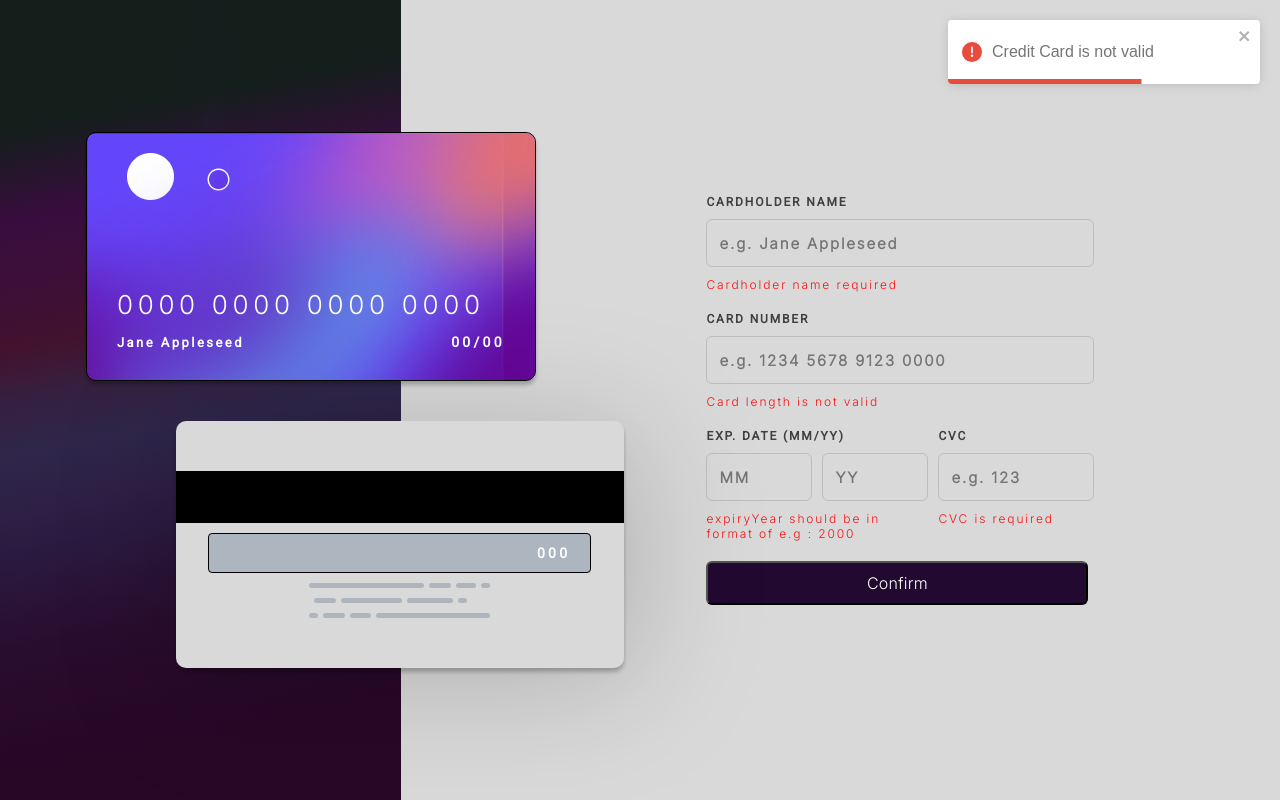
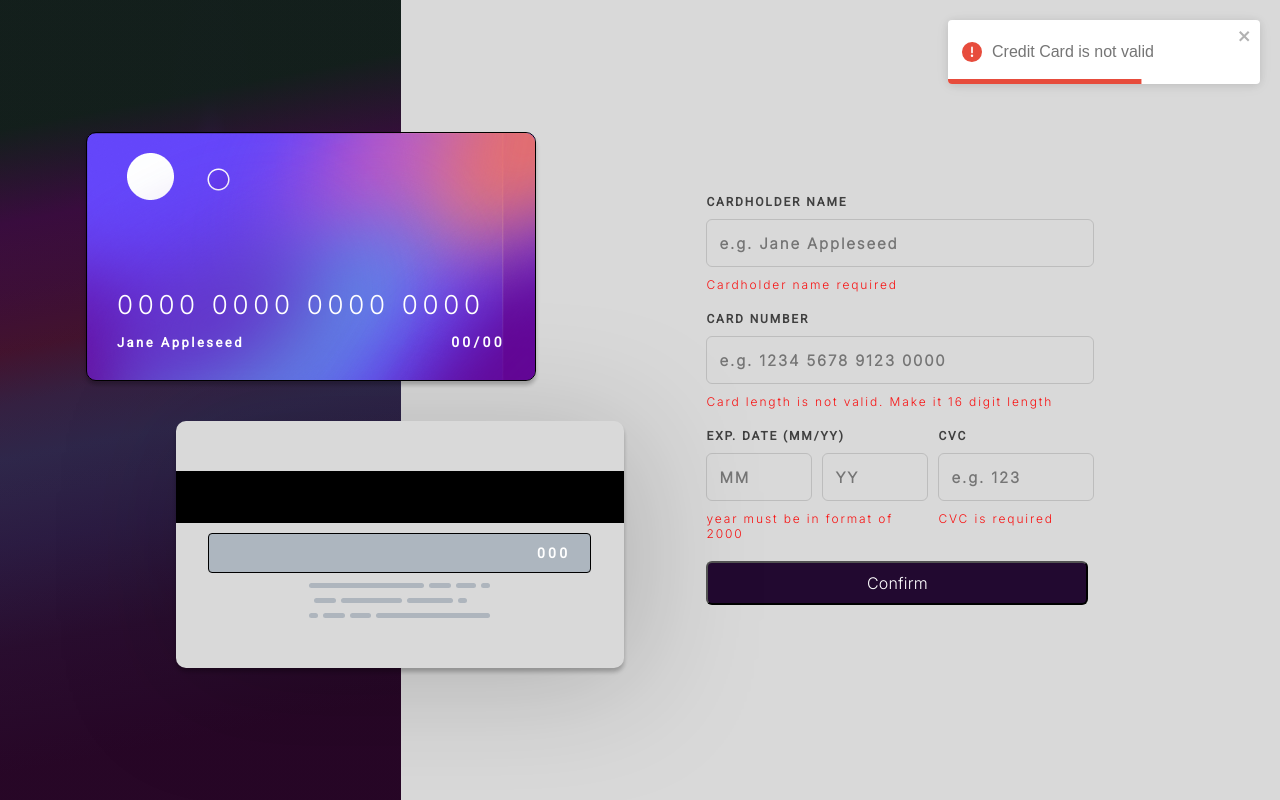
Before and after one commit to 2023PHOENIX/Credit-Card-Generator, a React (Vite) app: page / in a window 1280 px wide. Both pictures are taken after a click on the button "Confirm". Built offline with nearby package versions, Linux system fonts and the light colour scheme; a web font is replaced by a local one.

Commit message:
bug fixing

```diff
--- a/src/Components/CreditCardForm.jsx
+++ b/src/Components/CreditCardForm.jsx
@@ -1,8 +1,8 @@
-import React, { useEffect, useState } from "react";
+import React, {useEffect, useState} from "react";
 // 1233445677891123
 // rendered using prop drilling.
 
-import { toast, ToastContainer } from "react-toastify";
+import {toast, ToastContainer} from "react-toastify";
 import "react-toastify/dist/ReactToastify.css";
 
 function CreditCardForm(props) {
@@ -13,13 +13,13 @@ function CreditCardForm(props) {
         expiryMonth: "",
         expiryYear: "",
     });
-  const { setCardDetails } = props;
+    const {setCardDetails} = props;
     const [err, setErr] = useState({});
 
     const handleChange = (e) => {
-    const { name, value } = e.target;
+        const {name, value} = e.target;
         // console.log(name, value);
-    setUserInput({ ...userInput, [name]: value });
+        setUserInput({...userInput, [name]: value});
     };
 
     const errorChecks = () => {
@@ -33,7 +33,7 @@ function CreditCardForm(props) {
             error.cardNumber = "Card number required";
         }
         if (userInput.cardNumber.length !== 16) {
-      error.cardNumber = "Card length is not valid";
+            error.cardNumber = "Card length is not valid. Make it 16 digit length";
         }
         if (userInput.cvcCode.trim() === "") {
             error.cvcCode = "CVC is required";
@@ -44,17 +44,23 @@ function CreditCardForm(props) {
         const currentDate = new Date();
         let month = currentDate.getMonth();
         let year = currentDate.getFullYear();
-
+        console.log(month, year);
+        console.log(Number(userInput.expiryMonth), Number(userInput.expiryYear));
         if (
-      userInput.expiryYear < year ||
-      (year === userInput.expiryYear && month > userInput.expiryMonth)
+            userInput.expiryYear < year
         ) {
             error.expiryYear = "expiry date is not valid";
         }
+        if(Number(userInput.expiryYear) === Number(year) && Number(userInput.expiryMonth) < Number(month)){
+            error.expiryYear = "invalid";
+        }
+        if((userInput.expiryYear.length === 4) === false){
 
-    if (userInput.expiryYear.length !== 4) {
-      error.expiryYear = "expiryYear should be in format of e.g : 2000";
+            error.expiryYear = "year must be in format of 2000"
         }
+
+        console.log(error);
+
         setErr(error);
         return Object.keys(error).length === 0;
     };
@@ -87,6 +93,7 @@ function CreditCardForm(props) {
         };
 
         const noErr = errorChecks();
+
         if (noErr) {
             const expiry = `${userInput.expiryMonth}/${
                 userInput.expiryYear.substring(2)
@@ -142,7 +149,7 @@ function CreditCardForm(props) {
                             placeholder="YY"
                         />
                     </div>
-          {err.cvcCode && <div className="error">{err.expiryYear}</div>}
+                    {err.expiryYear && <div className="error">{err.expiryYear}</div>}
                 </div>
                 <div className="cvc-input input-area">
                     <div className="input-text">CVC</div>
```
Lines whose indentation alone changed are shown as unchanged.
